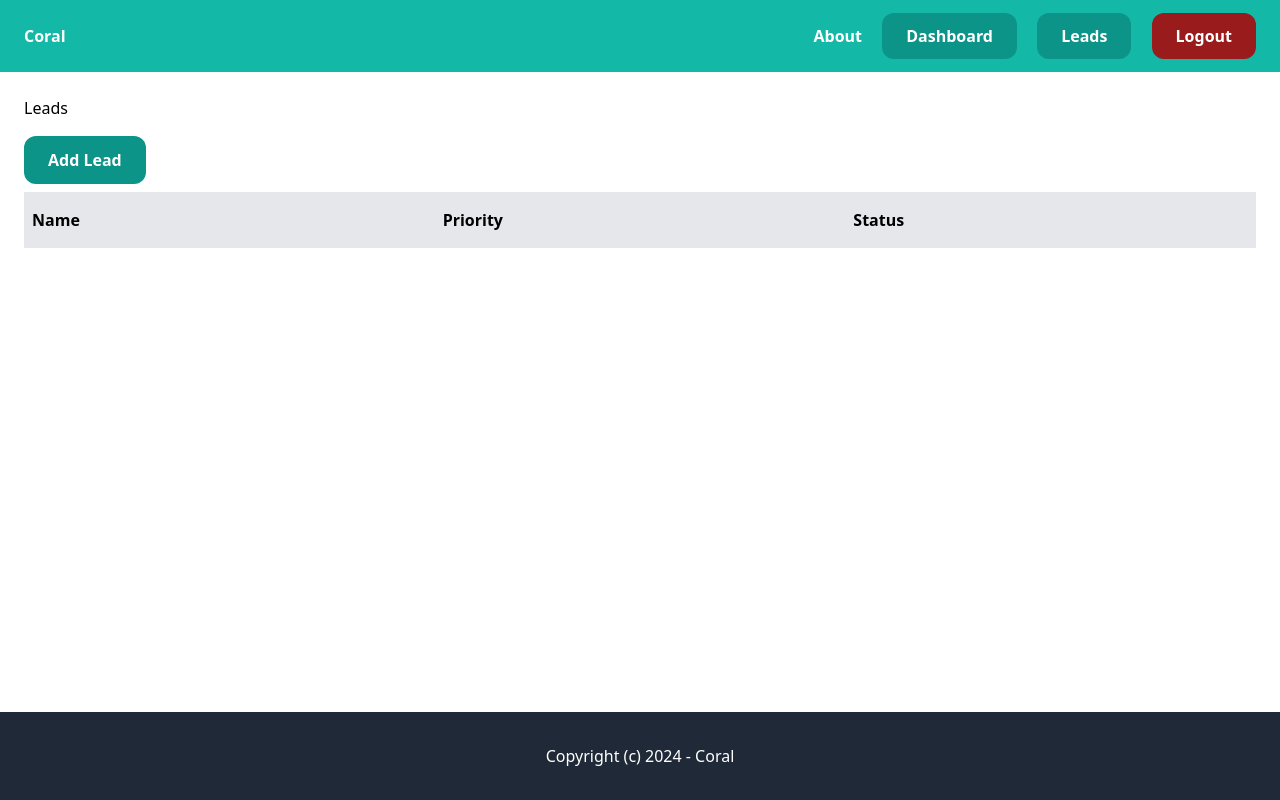
After one commit to Ademolah/Coral, a Django app: page /leads_list in a window 1280 px wide. The commit adds this page. Run offline with Django 5.2, Linux system fonts and the light colour scheme; the visitor is signed in with stand-in values (Sample User, id 1); data that the repository does not hold is empty; some libraries are stand-ins or nearby versions.

Commit message:
added leads screen

```diff
--- a/core/templates/core/base.html
+++ b/core/templates/core/base.html
@@ -14,7 +14,7 @@
             <a href="{% url 'core:about' %}" class="text-white font-bold">About</a>
             {% if request.user.is_authenticated %}
                 <a href="{% url 'dashboard:dashboard' %}" class="py-3 px-6 bg-teal-600 rounded-xl text-white font-bold">Dashboard</a>
-                <a href="{% url 'leads:add_lead' %}" class="py-3 px-6 bg-teal-600 rounded-xl text-white font-bold">Add Leads</a>
+                <a href="{% url 'leads:leads_list' %}" class="py-3 px-6 bg-teal-600 rounded-xl text-white font-bold">Leads</a>
                 <a href="{% url 'userprofile:logout' %}" class="py-3 px-6 bg-red-800 rounded-xl text-white font-bold">Logout</a>
             {% else %}
                 <a href="{% url 'userprofile:login' %}" class="py-3 px-6 bg-teal-600 rounded-xl text-white">Log in</a>
--- /dev/null
+++ b/leads/templates/leads/leads_list.html
@@ -0,0 +1,25 @@
+{% extends 'core/base.html' %}
+
+{% block title %}Leads{% endblock %}
+
+
+{% block content %}
+    <div class="py-6 px-6">
+        <h1>Leads</h1>
+        <a href="{% url 'leads:add_lead' %}" class="inline-block mb-2 mt-4 py-3 px-6 bg-teal-600 rounded-xl text-white font-bold">Add Lead</a>
+
+        <div class="flex justify-between">
+            <p class="py-4 px-2 bg-gray-200 w-full font-semibold">Name</p>
+            <p class="py-4 px-2 bg-gray-200 w-full font-semibold">Priority</p>
+            <p class="py-4 px-2 bg-gray-200 w-full font-semibold">Status</p>
+        </div>
+
+        {% for lead in leads %}
+            <div class="flex justify-between">
+                <p class="py-2 px-2 w-full">{{ lead.name }}</p>
+                <p class="py-2 px-2 w-full">{{ lead.priority }}</p>
+                <p class="py-2 px-2 w-full">{{ lead.status }}</p>
+            </div>
+        {% endfor %}
+    </div>
+{% endblock %}
--- a/leads/urls.py
+++ b/leads/urls.py
@@ -4,5 +4,6 @@ from . import views
 app_name = 'leads'
 
 urlpatterns = [
-    path('add_lead/', views.add_lead, name='add_lead')
+    path('add_lead/', views.add_lead, name='add_lead'),
+    path('leads_list', views.leads_list, name='leads_list')
 ]
--- a/leads/views.py
+++ b/leads/views.py
@@ -2,8 +2,18 @@ from django.shortcuts import render, redirect
 from django.contrib.auth.decorators import login_required
 
 from .forms import AddLeadForm
+from .models import Lead
 
 # Create your views here.
+@login_required
+def leads_list(request):
+    leads = Lead.objects.filter(created_by = request.user)
+
+    return render(request, 'leads/leads_list.html', {
+        'leads': leads
+    })
+
+
 @login_required
 def add_lead(request):
     if request.method == 'POST':
```
